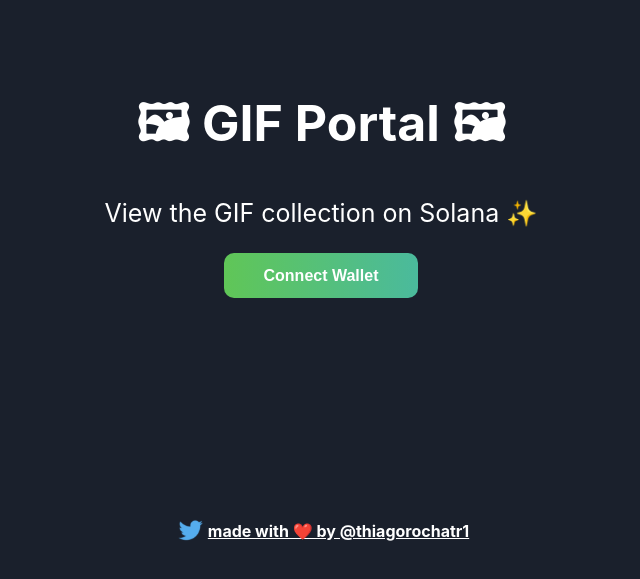
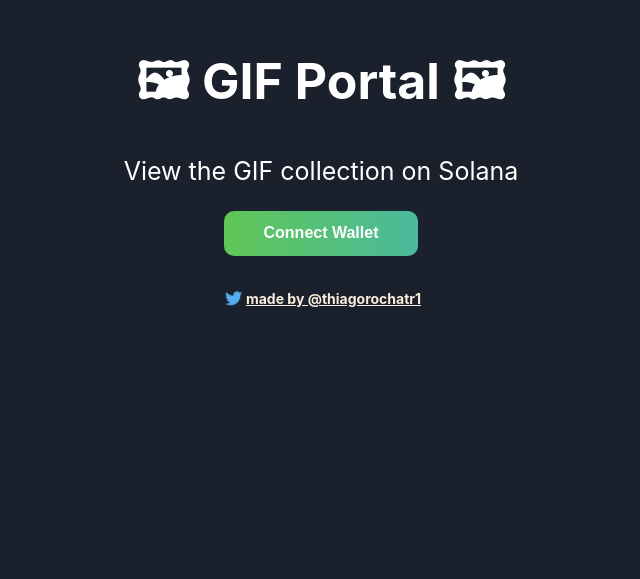
Before and after one commit to thiagorochatr/portal-gif-in-solana, a React (Create React App) app: page / in a window 1280 px wide. Shown: the part 207-786 px from the top of the page, without its empty margins (319-959 px from the left). Built offline with nearby package versions, Linux system fonts and the light colour scheme; what @project-serum/anchor, @solana/web3.js would draw is missing.

Commit message:
dapp finalized

```diff
--- a/public/index.html
+++ b/public/index.html
@@ -1,58 +1,27 @@
 <!DOCTYPE html>
 <html lang="en">
-
 <head>
   <meta charset="utf-8" />
   <link rel="icon" href="%PUBLIC_URL%/favicon.ico" />
   <meta name="viewport" content="width=device-width, initial-scale=1" />
   <meta name="theme-color" content="#000000" />
   <meta name="description" content="Web site created using create-react-app" />
-  <!--
-      manifest.json provides metadata used when your web app is installed on a
-      user's mobile device or desktop. See https://developers.google.com/web/fundamentals/web-app-manifest/
-    -->
-  <!-- <link rel="manifest" href="%PUBLIC_URL%/manifest.json" /> -->
-  <!--
-      Notice the use of %PUBLIC_URL% in the tags above.
-      It will be replaced with the URL of the `public` folder during the build.
-      Only files inside the `public` folder can be referenced from the HTML.
-
-      Unlike "/favicon.ico" or "favicon.ico", "%PUBLIC_URL%/favicon.ico" will
-      work correctly both with client-side routing and a non-root public URL.
-      Learn how to configure a non-root public URL by running `npm run build`.
-    -->
-  <title>Meu Portal de GIF</title>
+  <title>GIF Portal</title>
   <meta name="title" content="Portal de GIF" />
   <meta name="description" content="Crie uma coleção de GIF no Metaverso!" />
-
-  <!-- Facebook -->
   <meta property="og:type" content="website">
   <meta property="og:url" content="https://bootcamp.web3dev.com.br/">
   <meta property="og:title" content="Portal de GIF">
   <meta property="og:description" content="Crie uma coleção de GIF no Metaverso!">
   <meta property="og:image" content="https://i.imgur.com/oLxpQNP.png">
-
-  <!-- Twitter -->
   <meta property="twitter:card" content="summary_large_image">
   <meta property="twitter:url" content="https://bootcamp.web3dev.com.br/">
   <meta property="twitter:title" content="Portal de GIF">
   <meta property="twitter:description" content="Crie uma coleção de GIF no Metaverso!">
   <meta property="twitter:image" content="https://i.imgur.com/oLxpQNP.png">
 </head>
-
 <body>
   <noscript>You need to enable JavaScript to run this app.</noscript>
   <div id="root"></div>
-  <!--
-      This HTML file is a template.
-      If you open it directly in the browser, you will see an empty page.
-
-      You can add webfonts, meta tags, or analytics to this file.
-      The build step will place the bundled scripts into the <body> tag.
-
-      To begin the development, run `npm start` or `yarn start`.
-      To create a production bundle, use `npm run build` or `yarn build`.
-    -->
 </body>
-
 </html>
--- a/src/App.css
+++ b/src/App.css
@@ -3,6 +3,7 @@
   background-color: #1a202c;
   overflow: auto;
   text-align: center;
+  color: white;
 }
 
 .container {
@@ -25,27 +26,17 @@
   margin: 0;
   font-size: 50px;
   font-weight: bold;
-  color: white;
 }
 
 .sub-text {
   font-size: 25px;
-  color: white;
-}
-
-.gradient-text {
-  background: -webkit-linear-gradient(left, #60c657 30%, #35aee2 60%);
-  background-clip: text;
-  -webkit-background-clip: text;
-  -webkit-text-fill-color: transparent;
 }
 
 .cta-button {
   height: 45px;
   border: 0;
   width: auto;
-  padding-left: 40px;
-  padding-right: 40px;
+  padding: 0 40px;
   border-radius: 10px;
   cursor: pointer;
   font-size: 16px;
@@ -64,35 +55,33 @@
   background-size: 200% 200%;
   animation: gradient-animation 4s ease infinite;
   margin-left: 10px;
+  height: 60px;
 }
 
 .footer-container {
   display: flex;
   justify-content: center;
   align-items: center;
-  position: absolute;
-  width: 100%;
-  bottom: 0;
-  left: 0;
-  padding-bottom: 45px;
+  padding: 30px 0;
 }
 
 .twitter-logo {
-  width: 35px;
-  height: 35px;
+  width: 25px;
+  height: 25px;
 }
 
 .footer-text {
-  color: white;
-  font-size: 16px;
+  color: rgb(249, 238, 217);
+  font-size: 14px;
   font-weight: bold;
 }
 
 .gif-grid {
   display: grid;
-  grid-template-columns: repeat(auto-fit, minmax(300px, 1fr));
+  grid-template-columns: repeat(auto-fit, minmax(100px, 450px));
   grid-gap: 1.5rem;
-  justify-items: center;
+  justify-content: center;
+  align-content: center;
   margin: 0;
   padding: 0;
 }
@@ -101,8 +90,8 @@
   display: flex;
   flex-direction: column;
   position: relative;
-  justify-self: center;
-  align-self: center;
+  justify-items: center;
+  align-items: center;
 }
 
 .gif-item img {
@@ -110,6 +99,35 @@
   height: 300px;
   border-radius: 10px;
   object-fit: cover;
+}
+
+.gif-item .like-div {
+  display: flex;
+  justify-content: center;
+  padding-right: 6px;
+  border: .5px solid white;
+}
+
+.gif-item .like-div button {
+  background-color: #1a202c;
+  padding: 0 6px;
+  margin-right: 6px;
+  border: 0;
+  border-right: .5px solid white;
+  cursor: pointer;
+}
+
+@media (max-width: 515px) {
+  .gif-item p {
+    font-size: 13px;
+  }
+
+  .gif-item img {
+    width: 350px;
+    height: 200px;
+    border-radius: 10px;
+    object-fit: cover;
+  }
 }
 
 .connected-container input[type='text'] {
@@ -125,7 +143,3 @@
   border-radius: 10px;
   margin: 50px auto;
 }
-
-.connected-container button {
-  height: 50px;
-}
--- a/src/App.js
+++ b/src/App.js
@@ -188,18 +188,20 @@
                 Submit
               </button>
             </form>
+
             <div className="gif-grid">
-              {/* Usamos o indice (index) como chave (key), também o 'src' agora é 'item.gifLink' */}
               {gifList.map((item, index) => (
                 <div className="gif-item" key={index}>
                   <img src={item.gifLink} alt={item.gifLink}/>
                   <p>
                     Added by: {item.userAddress.toString()}
                   </p>
-                  <button onClick={voteGif(index)}>
-                    ❤️
-                  </button>
-                  {item.gifVotes.toString()} likes
+                  <div className="like-div">
+                    <button onClick={voteGif(index)}>
+                      ❤️
+                    </button>
+                    {item.gifVotes.toString()} likes
+                  </div>
                 </div>
               ))}
             </div>
@@ -244,7 +246,7 @@
       <div className={walletAddress ? "authed-container" : "container"}>
         <div className="header-container">
           <p className="header">🖼 GIF Portal 🖼</p>
-          <p className="sub-text">View the GIF collection on Solana ✨</p>
+          <p className="sub-text">View the GIF collection on Solana</p>
           {!walletAddress && renderNotConnectedContainer()}
           {walletAddress && renderConnectedContainer()}
         </div>
@@ -255,7 +257,7 @@
             href={TWITTER_LINK}
             target="_blank"
             rel="noreferrer"
-          >{`made with ❤️ by @${TWITTER_HANDLE}`}</a>
+          >{`made by @${TWITTER_HANDLE}`}</a>
         </div>
       </div>
     </div>
```
Also changed, not shown: src/index.css (+2 -5 lines).
